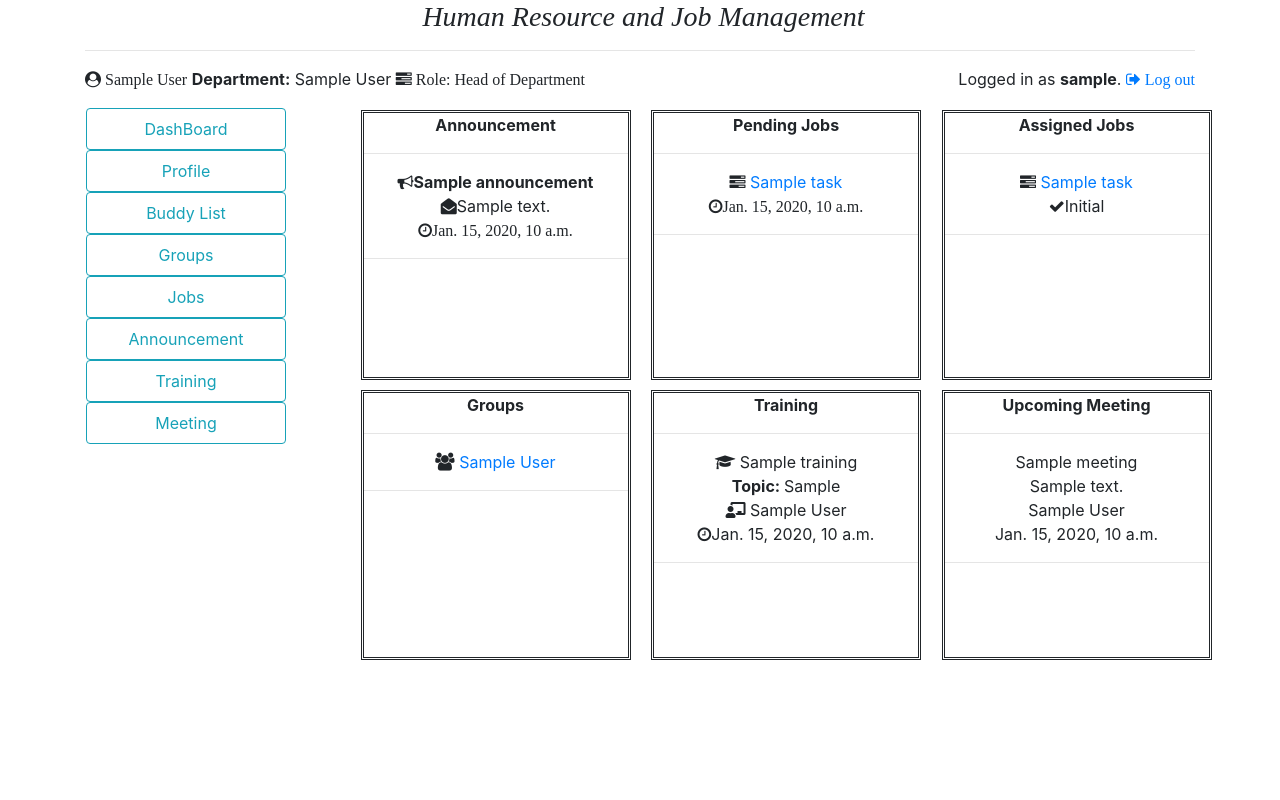
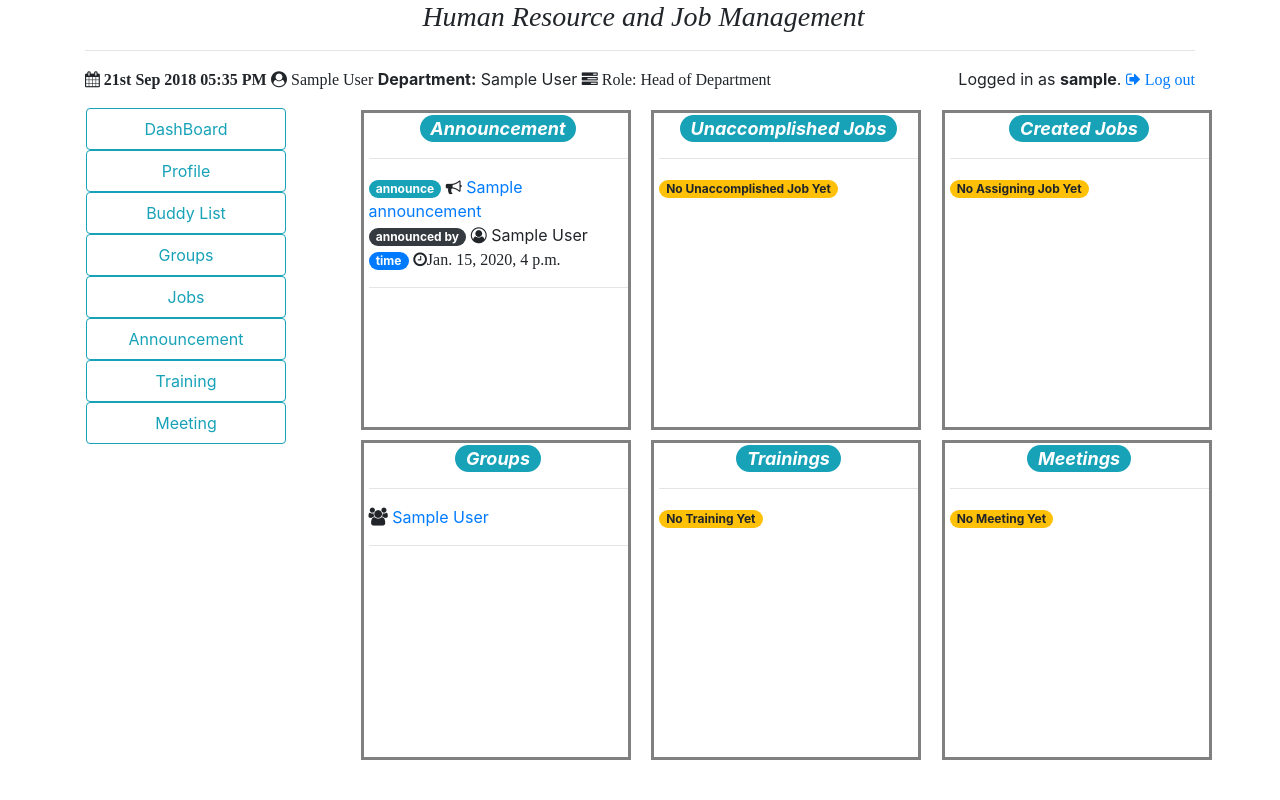
Before and after one commit to rayhancse08/businessapp, a Django app: page /profile/ in a window 1280 px wide. Run offline with Django 3.2, Linux system fonts and the light colour scheme; a user stored in the database is signed in; tables that the repository leaves empty hold one stand-in row (values such as "Sample post"); parts of the project's set-up code (start-up, migrations or seed data) failed here and were passed over; some libraries are stand-ins or nearby versions; some web fonts are replaced.

Commit message:
Fixed bug

```diff
--- a/businessapp/formats/en/formats.py
+++ /dev/null
@@ -1,3 +0,0 @@
-import datetime
-
-DATETIME_FORMAT = 'd/m/Y h:i'
--- a/employee/views.py
+++ b/employee/views.py
@@ -8,6 +8,7 @@
 from django.contrib.auth import login
 from django.contrib.auth.decorators import login_required
 from django.utils.decorators import method_decorator
+from datetime import datetime, timedelta
 # Create your views here.
 
 def home(request):
@@ -61,15 +62,17 @@
 
 
     def get_context_data(self, **kwargs):
+        one_week_after = datetime.today() + timedelta(days=7)
         context=super().get_context_data(**kwargs)
         context['profile']=get_object_or_404(Employee,user=self.request.user)
         context['buddy_list']=Employee.objects.exclude(user=self.request.user)
-        context['groups']=context['profile'].groups_member.all()
-        context['creating_tasks']=context['profile'].tasks_assign_by.all()
-        context['assigning_task']=context['profile'].tasks_assign_to.all()
+        context['groups']=context['profile'].groups_member.all()[0:5]
+        context['creating_tasks']=context['profile'].tasks_assign_by.filter(complete_time__gte=datetime.today(),complete_time__lte=one_week_after)
+        context['assigning_task']=context['profile'].tasks_assign_to.filter(complete_time__gte=datetime.today(),complete_time__lte=one_week_after).\
+            exclude(status='Done')
         context['announcement']=context['profile'].announced_to.order_by('-time')[:2]
-        context['trainings']=context['profile'].schedule_to.all()
-        context['meetings'] = context['profile'].arranged_for.all()
+        context['trainings']=context['profile'].schedule_to.filter(schedule_time__gte=datetime.today(),schedule_time__lte=one_week_after)
+        context['meetings'] = context['profile'].arranged_for.filter(meeting_time__gte=datetime.today(),meeting_time__lte=one_week_after)
         return context
 
 
--- a/mysite/formats/en/formats.py
+++ /dev/null
@@ -1,3 +0,0 @@
-import datetime
-
-DATETIME_FORMAT = 'd/m/Y h:i'
--- a/static/css/style.css
+++ b/static/css/style.css
@@ -1,12 +1,21 @@
 .row-col{
     width: 270px;
-    height: 270px;
-    text-align: center;
-    border-style: double;
+    height: 320px;
+
+    text-align: left;
+    border-style: solid;
+    border-color:gray;
     margin-top: 10px;
+    padding-left: 5px;
+
+
 
 }
 
+h4{
+    text-align: center;
+    font-style: italic;
+}
 .row-col-9
 {
     width: 640px;
--- a/task/urls.py
+++ b/task/urls.py
@@ -8,21 +8,18 @@
     path('<int:task_id>/edit_status/',views.UpdateTaskStatusView.as_view(),name='update_task_status'),
     path('<int:task_id>/delete/',views.DeleteTaskView.as_view(),name='delete_task'),
     path('announcements/',views.AnnouncementView.as_view(),name='announcements'),
+    path('announcements/<int:announcement_id>/',views.AnnouncementDetailView.as_view(),name='announcement_detail'),
     path('announcements/create/',views.CreateAnnouncementView.as_view(),name='create_announcement'),
     path('announcements/<int:announcement_id>/delete/',views.DeleteAnnouncementView.as_view(),name='delete_announcement'),
     path('announcements/<int:announcement_id>/edit/',views.EditAnnouncementView.as_view(),name='update_announcement'),
     path('trainings/',views.TrainingView.as_view(),name='trainings'),
+    path('trainings/<int:training_id>/',views.TrainingDetailView.as_view(),name='training_detail'),
     path('trainings/create/',views.CreateTrainingView.as_view(),name='create_training'),
     path('trainings/<int:training_id>/delete/',views.DeleteTrainingView.as_view(),name='delete_training'),
     path('trainings/<int:training_id>/edit/',views.EditTrainingView.as_view(),name='update_training'),
     path('meetings/',views.MeetingView.as_view(),name='meetings'),
+    path('meetings/<int:<meeting_id>/',views.MeetingDetailView.as_view(),name='meeting_detail'),
     path('meetings/create/',views.CreateMeetingView.as_view(),name='create_meeting'),
     path('meetings/<int:meeting_id>/delete/',views.DeleteMeetingView.as_view(),name='delete_meeting'),
     path('meetings/<int:meeting_id>/edit/',views.EditMeetingView.as_view(),name='update_meeting'),
-
-
-
-
-
-
 ]
--- a/templates/base.html
+++ b/templates/base.html
@@ -7,7 +7,8 @@
 
     <title>
 
-        {% block title %} Human Resource and Job Management{% endblock %}
+        {% block title %} Human Resource and Job Management
+        {% endblock %}
 
     </title>
 
@@ -43,14 +44,18 @@
    <hr>
     <div class="row">
         {% if user.is_authenticated %}
-    <div class="col-sm-6 text-left">
+
+    <div class="col-sm-8 text-left">
+    <i class="fa fa-calendar"><strong> {% now "jS M Y h:i A" %} </strong></i>
         <i class="fa fa-user-circle"> {{ user.employee}}</i>
     <strong>Department:</strong> {{  user.employee.department }}
     <i class="fa fa-tasks"> Role: {{  user.employee.designation }}</i>
+
     </div>
-    <div class="col-sm-6 text-right">
+    <div class="col-sm-4 text-right">
 
     Logged in as <strong>{{ user }}</strong>. <a href="{% url 'logout' %}"> <i class="fa fa-sign-out" style="font-size: 16px"> Log out </i></a>
+
               {% else %}
 <a href="{% url 'login' %}"><i class="fa fa-sign-in" style="font-size: 16px"> Log In   </i></a>
     <a href="{% url 'signup' %}"><i class="fa fa-user-plus" style="font-size: 16px"> Sign Up</i></a>
@@ -127,7 +132,11 @@
 <script src="https://cdnjs.cloudflare.com/ajax/libs/cropper/4.0.0/cropper.min.js"></script>
 <script src="https://cdnjs.cloudflare.com/ajax/libs/popper.js/1.14.3/umd/popper.min.js"></script>
 
-
+<script>
+$(document).ready(function(){
+    $('[data-toggle="tooltip"]').tooltip();
+});
+</script>
 
 
 
--- a/templates/employee/profile_home.html
+++ b/templates/employee/profile_home.html
@@ -6,30 +6,35 @@
 
 <div class="col-sm-3">
 <div class="row-col">
- <strong>Announcement</strong>
+ <h4> <span class="badge badge-pill badge-info">Announcement</span></h4>
+
 <hr>
     {% for announce in announcement %}
 
-        <i fa class="fa fa-bullhorn"></i><strong>{{ announce|truncatewords:3 }}</strong>
+        <span class="badge badge-pill badge-info">announce</span> <i fa class="fa fa-bullhorn"></i><a href="{% url 'announcement_detail' announce.pk %}" data-toggle="tooltip" title="Announce Details"> {{ announce|truncatewords:3 }}</a>
         <br>
-        <i fa class="fa fa-envelope-open"></i>{{ announce.description }}
+        <span class="badge badge-pill badge-dark">announced by</span> <i class="fa fa-user-circle-o"></i> {{ announce.announced_by }}
         <br>
-          <i class="fa fa-clock-o">{{ announce.time }}</i>
+        <span class="badge badge-pill badge-primary">time</span>  <i class="fa fa-clock-o">{{ announce.time }}</i>
         <hr>
       {% empty %}
-        No Announcement Yet
+        <span class="badge badge-pill badge-warning"> No Announcement Yet</span>
     {% endfor %}
+
+
 </div>
 
 <div class="row-col">
 
-<strong>Groups</strong>
+<h4> <span class="badge badge-pill badge-info">Groups </span></h4>
+
 <hr>
 {% for group in groups %}
 
-      <i class="fa fa-group" style="font-size: 18px"></i> <a href="{% url 'group_info' group.pk %}">{{ group.title }}</a>
+      <i class="fa fa-group" style="font-size: 18px"></i> <a href="{% url 'group_info' group.pk %}" data-toggle="tooltip" title="Group Details">{{ group.title }}</a>
         <hr>
-
+{% empty %}
+    <span class="badge badge-pill badge-warning"> No Group Yet</span>
     {% endfor %}
 </div>
 </div>
@@ -37,12 +42,21 @@
 
 <div class="col-sm-3">
 <div class="row-col">
-<strong>Pending Jobs</strong>
+<h4> <span class="badge badge-pill badge-info">Unaccomplished Jobs</span> </h4>
+
+
 <hr>
     {% for task in assigning_task %}
-   <i class="fa fa-tasks"></i><a href="{% url 'task_detail' task.pk %}"> {{ task }}</a>
-        <i class="fa fa-clock-o">{{ task.assign_time }}</i>
+   <span class="badge badge-pill badge-info">job</span> <i class="fa fa-tasks"> </i><a href="{% url 'task_detail' task.pk %}" data-toggle="tooltip" title="Job Details"> {{ task|truncatewords:3 }}</a>
+        <br>
+        <span class="badge badge-pill badge-dark"> assign by </span> <i class="fa fa-user-circle-o"></i> {{ task.assign_by }}
+        <br>
+       <span class="badge badge-pill badge-warning">deadline</span> <i class="fa fa-calendar"> {{ task.complete_time }}</i>
+        <br>
+        <span class="badge badge-pill badge-primary"> status </span> <i class="fa fa-check"></i> {{ task.status }}
         <hr>
+        {% empty %}
+        <span class="badge badge-pill badge-warning"> No Unaccomplished Job Yet</span>
 
     {% endfor %}
 
@@ -50,17 +64,19 @@
 
     <div id="training" class="row-col">
 
-     <strong>Training</strong>
+     <h4> <span class="badge badge-pill badge-info">Trainings</span></h4>
+
         <hr>
         {% for training in trainings %}
-        <i class="fa fa-graduation-cap"></i> {{ training.title }}
+     <span class="badge badge-pill badge-info">training</span>   <i class="fa fa-graduation-cap"></i> <a href="{% url 'training_detail' training.pk %}" data-toggle="tooltip" title="Training Details"> {{ training.title|truncatewords:3 }}</a>
             <br>
-           <strong>Topic: </strong>{{ training.topic }}
+
+           <span class="badge badge-pill badge-dark">trainer</span> <i class="fas fa-chalkboard-teacher"></i> {{ training.schedule_by }}
             <br>
-            <i class="fas fa-chalkboard-teacher"></i> {{ training.schedule_by }}
-            <br>
-            <i class="fa fa-clock-o"></i>{{ training.schedule_time }}
+            <span class="badge badge-pill badge-secondary">time</span> <i class="fa fa-calendar"></i> {{ training.schedule_time }}
             <hr>
+            {% empty %}
+            <span class="badge badge-pill badge-warning"> No Training Yet</span>
         {% endfor %}
 
     </div>
@@ -69,31 +85,43 @@
 
 <div class="col-sm-3">
 <div id="assign-job" class="row-col">
-<strong>Assigned Jobs</strong>
+<h4> <span class="badge badge-pill badge-info">Created Jobs</span></h4>
+
+
 <hr>
 
     {% for task in creating_tasks %}
-        <i class="fa fa-tasks"></i> <a href="{% url 'task_detail' task.pk %}"> {{ task }}</a>
+        <span class="badge badge-pill badge-info">job</span> <i class="fa fa-tasks"></i> <a href="{% url 'task_detail' task.pk %}" data-toggle="tooltip" title="Job Details"> {{ task|truncatewords:3 }}</a>
+
 <br>
-        <i class="fa fa-check"></i>{{ task.status }}
+        <span class="badge badge-pill badge-dark"> assign to </span> <i class="fa fa-user-circle-o"></i> {{ task.assign_to }}
+        <br>
+
+        <span class="badge badge-pill badge-warning"> deadline </span> <i class="fa fa-calendar"></i> {{ task.complete_time }}
+        <br>
+       <span class="badge badge-pill badge-primary"> status </span> <i class="fa fa-check"></i> {{ task.status }}
         <hr>
+        {% empty %}
+        <span class="badge badge-pill badge-warning"> No Assigning Job Yet</span>
     {% endfor %}
 
 </div>
 
-<div id="upcoming-event" class="row-col">
-<strong>Upcoming Meeting</strong>
+<div id="upcoming-meeting" class="row-col">
+<h4> <span class="badge badge-pill badge-info">Meetings</span></h4>
 <hr>
 
 {% for meeting in meetings %}
-    {{ meeting.title }}
+    <span class="badge badge-pill badge-info">meeting</span> <a href="{% url 'meeting_detail' meeting.pk %}" data-toggle="tooltip" title="Meeting Details" >{{ meeting.title|truncatewords:3 }} </a>
     <br>
-    {{ meeting.description }}
+
+
+    <span class="badge badge-pill badge-dark">arranger</span> <i class="fa fa-user-circle-o"></i> {{ meeting.arranged_by }}
     <br>
-    {{ meeting.arranged_by }}
-    <br>
-    {{ meeting.meeting_time }}
+   <span class="badge badge-pill badge-secondary">time</span> <i class="fa fa-calendar"></i> {{ meeting.meeting_time }}
 <hr>
+    {% empty %}
+    <span class="badge badge-pill badge-warning"> No Meeting Yet</span>
     {% endfor %}
 
 </div>
--- a/templates/task/create_training.html
+++ b/templates/task/create_training.html
@@ -1,4 +1,6 @@
 {% extends 'base.html' %}
+
+{% load tz %}
 
 
 {% block content %}
--- a/templates/task/task.html
+++ b/templates/task/task.html
@@ -5,6 +5,7 @@
 <div class="col-sm-4">
 <div class="row-col-4">
     <h5>Created Task</h5>
+<a href="{% url 'create_task' %}" class="btn btn-success btn-sm" role="button">Create Job</a>
 <hr>
     {% for task in creating_task %}
 <i class="fa fa-tasks"></i> <a href="{% url 'task_detail' task.pk %}">{{ task.name }}</a>
```
Also changed, not shown: businessapp/settings.py (+12 -7 lines), task/forms.py (+6 -1 lines), task/views.py (+40 -0 lines), templates/task/announcement_detail.html (added, +52 -0 lines), templates/task/create_task.html (+7 -1 lines), templates/task/meeting_detail.html (added, +52 -0 lines), templates/task/training_detail.html (added, +52 -0 lines), businessapp/formats/__init__.py (deleted), businessapp/formats/en/__init__.py (deleted), mysite/formats/__init__.py (deleted), mysite/formats/en/__init__.py (deleted).
